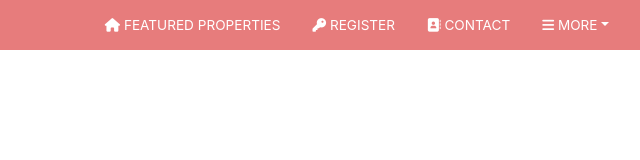
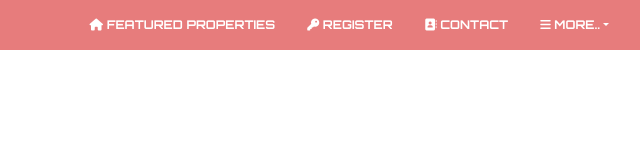
Before and after one commit to misterpaul4/property-rental, a plain HTML site: page index.html in a window 1280 px wide. Shown: the full height of the page, 640-1280 px from the left. Drawn offline with nearby package versions, Linux system fonts and the light colour scheme.

Commit message:
add nav fonts and style

```diff
--- a/css/style.css
+++ b/css/style.css
@@ -1,5 +1,8 @@
+@import url('https://fonts.googleapis.com/css2?family=Orbitron:wght@400;500;600;700;800;900&display=swap');
+
 :root {
   --secondary-color: #fa8572;
+  --nav-font: 'Orbitron', sans-serif;;
 }
 
 .primary-bg-color {
@@ -8,6 +11,7 @@
 
 .header-nav {
   height: 50px;
+  font-family: var(--nav-font);
 }
 
 a {
@@ -16,7 +20,8 @@ a {
 
 .header-nav a {
   color: white;
-  font-size: 0.85rem;
+  font-size: 0.75rem;
+  font-weight: bold;
   outline: none;
 }
 
--- a/index.html
+++ b/index.html
@@ -24,7 +24,7 @@
         </li>
         <li class="nav-item"><a href="#" class="nav-link"><i class="fas fa-key"></i> register</a></li>
         <li class="nav-item"><a href="#" class="nav-link"><i class="fas fa-address-book"></i> contact</a></li>
-        <li class="nav-item dropdown"><a class="nav-link dropdown-toggle" data-toggle="dropdown" href="#" role="button"><i class="fas fa-bars"></i> more</a>
+        <li class="nav-item dropdown"><a class="nav-link dropdown-toggle" data-toggle="dropdown" href="#" role="button"><i class="fas fa-bars"></i> more..</a>
           <div class="dropdown-menu burger-menu primary-bg-color py-0 border-0">
            <a class="dropdown-item" href="#"><i class="fas fa-hands-helping"></i> rental guide</a>
            <a class="dropdown-item" href="#"><i class="fas fa-blog"></i> blog</a>
```
